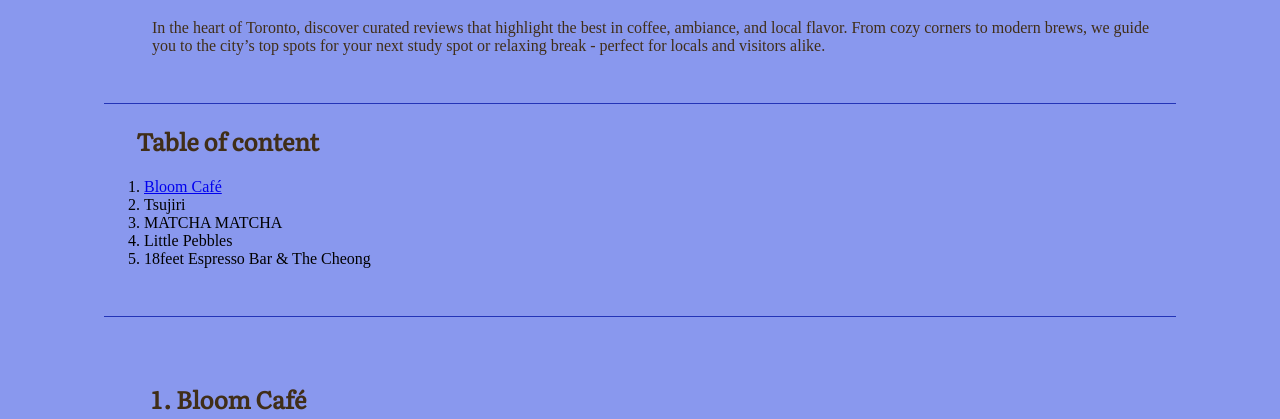
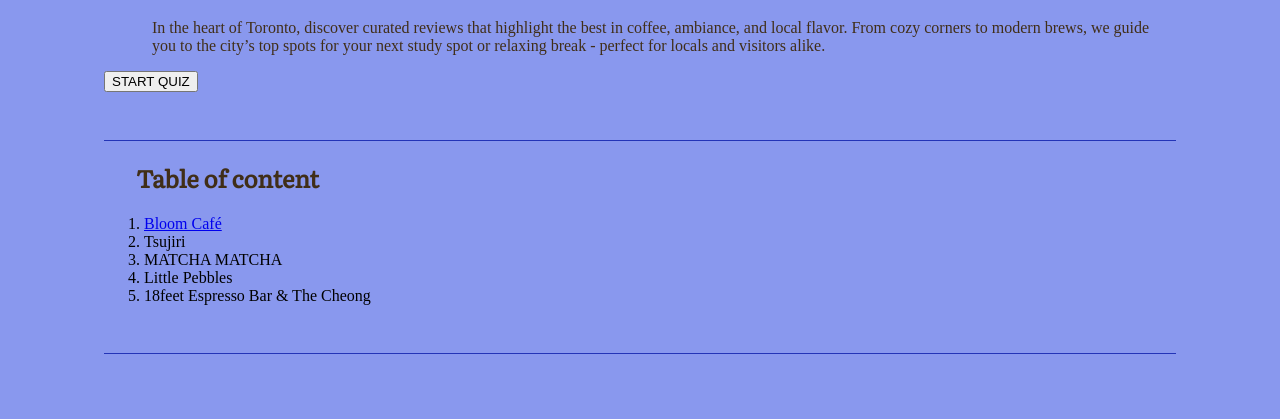
Before and after one commit to ibbi-van/BIGS-Project, a Python web app: template templates/index.html in a window 1280 px wide. Shown: the part 1962-2381 px from the top of the page. Run offline with Jinja, Linux system fonts and the light colour scheme; the template is opened without the code that fills it, so the values that code supplies are empty; some web fonts are replaced.

Commit message:
added file

```diff
--- a/templates/index.html
+++ b/templates/index.html
@@ -26,7 +26,8 @@ highlight the best in coffee, ambiance, and local flavor.
 From cozy corners to modern brews, we guide you to the
 city’s top spots for your next study spot or relaxing
 break - perfect for locals and visitors alike.</p>
-  <hr>
+  <button onclick = "window.location.href = 'page2.html'" >START QUIZ</button>
+<hr>
   <section class="Winky Rough">
 
    <h2>Table of content</h2>
```
